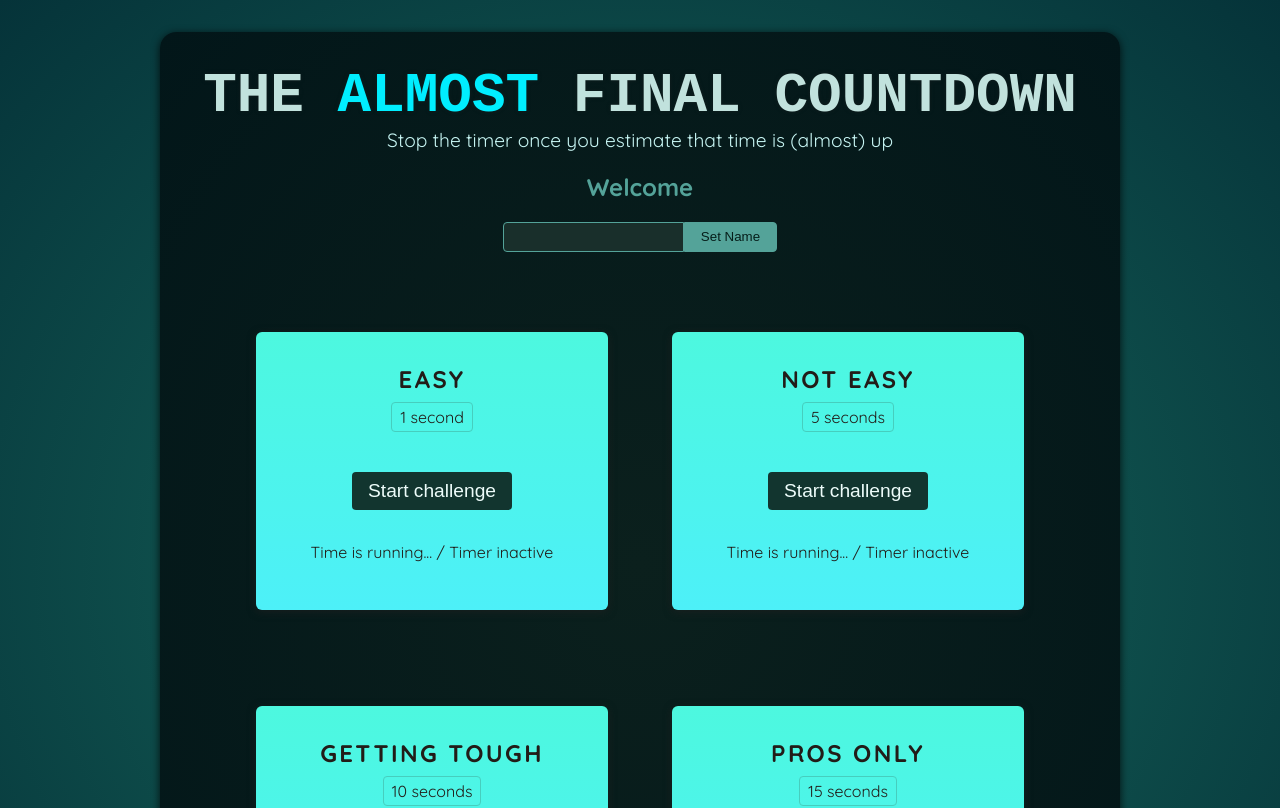
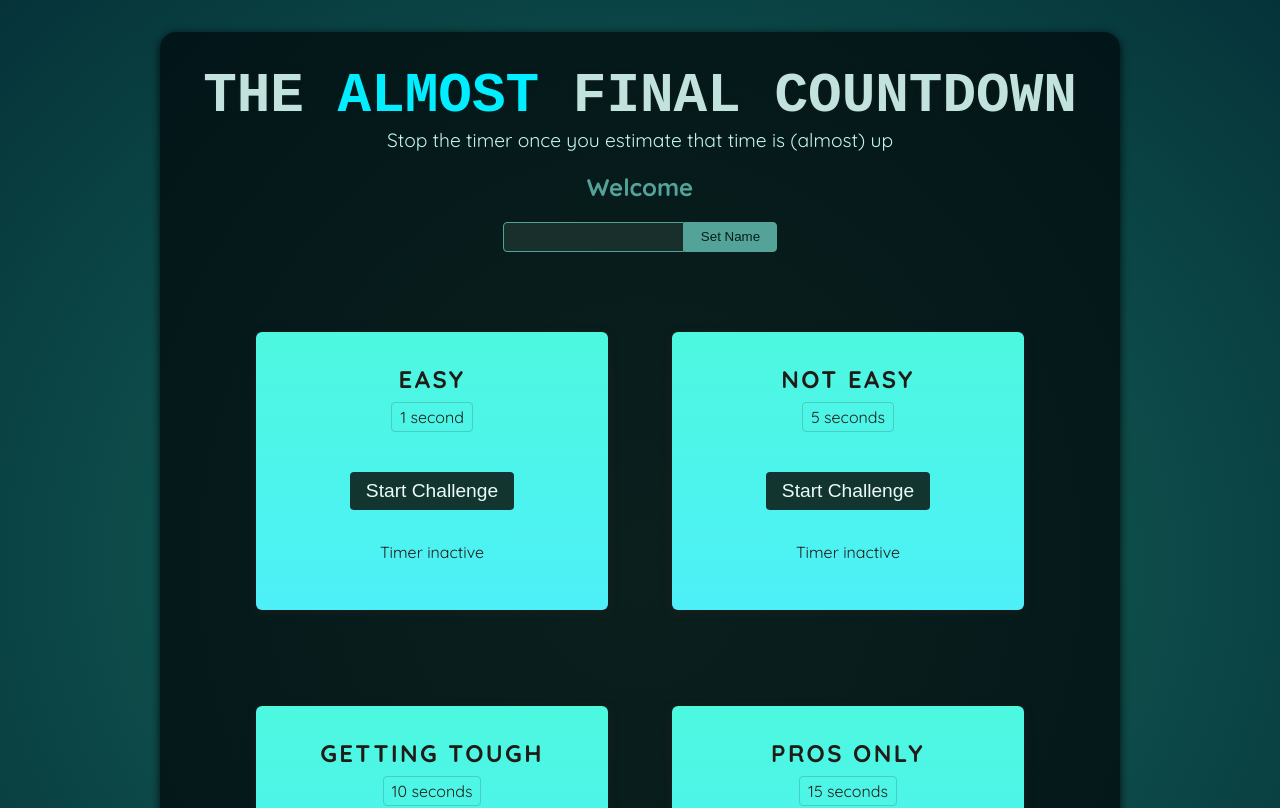
Before and after one commit to anouar4070/refs, a React (Vite) app: page / in a window 1280 px wide. Shown: the top 808 px of the page. Built offline with nearby package versions, Linux system fonts and the light colour scheme; a web font is replaced by a local one.

Commit message:
using ref to set & clean timer in TimerChallenge component

```diff
--- a/src/components/TimerChallenge.jsx
+++ b/src/components/TimerChallenge.jsx
@@ -1,16 +1,40 @@
+import { useState, useRef } from "react";
+
+// let timer;
 
 export default function TimerChallenge({ title, targetTime }) {
+  // every component instance of TimerChallenge component will get its own timer ref that works totally independent from othe refs that belong to othr instances of tha component.
+const timer = useRef();
+
+  const [timerStarted, setTimerStarted] = useState(false);
+  const [timerExpired, setTimerExpired] = useState(false);
+
+  function handleStart() {
+     timer.current = setTimeout(() => {
+      setTimerExpired(true);
+    }, targetTime * 1000);
+
+    setTimerStarted(true);
+  }
+
+function handleStop() {
+  clearTimeout(timer.current);
+}
+
   return (
     <section className="challenge">
       <h2>{title}</h2>
+      {timerExpired && <p>You lost!</p>}
       <p className="challenge-time">
         {targetTime} second{targetTime > 1 ? "s" : ""}
       </p>
       <p>
-        <button> Start challenge</button>
+        <button onClick={timerStarted ? handleStop : handleStart}>
+          {timerStarted ? "Stop" : "Start"} Challenge
+        </button>
       </p>
-      <p className="">
-        Time is running...  / Timer inactive
+      <p className={timerStarted ? "active" : undefined}>
+        {timerStarted ? 'Time is running...' : 'Timer inactive'}
       </p>
     </section>
   );
```
